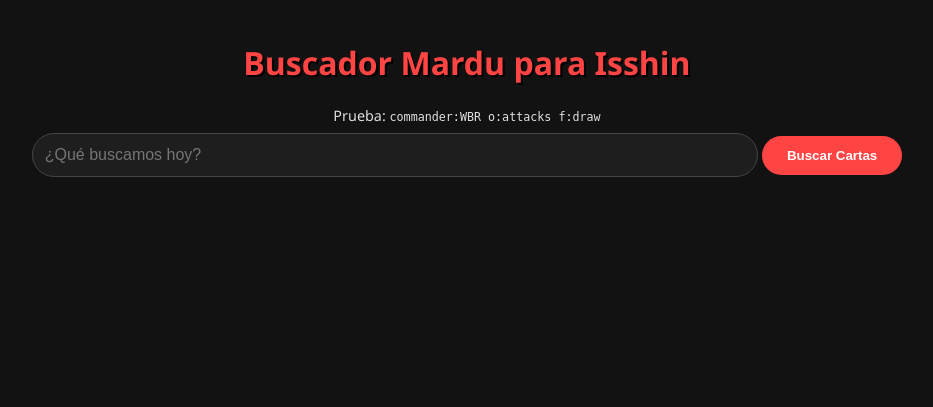
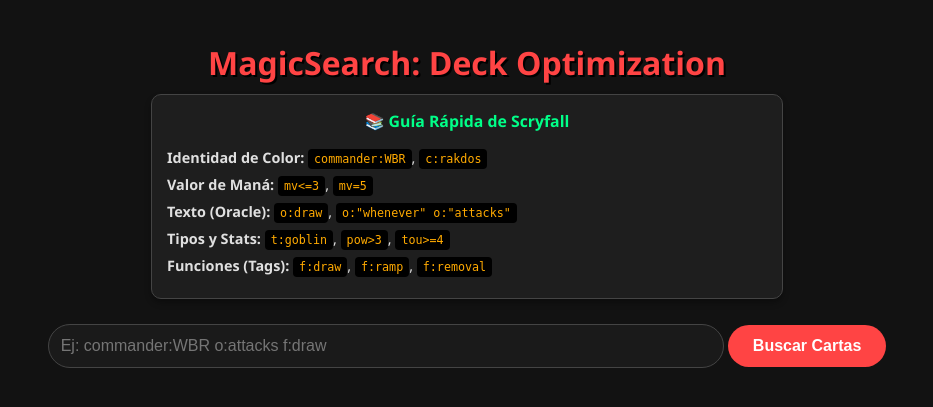
Before and after one commit to pinillaernesto/MagicSearch, a Flask app: page / in a window 1280 px wide. Shown: the top 407 px of the page, without its empty margins (173-1106 px from the left). Run offline with Flask 3, Linux system fonts and the light colour scheme.

Commit message:
Update index.html

```diff
--- a/templates/index.html
+++ b/templates/index.html
@@ -3,22 +3,33 @@
 <head>
     <meta charset="UTF-8">
     <meta name="viewport" content="width=device-width, initial-scale=1.0">
-    <title>Buscador de Cartas Isshin</title>
+    <title>MagicSearch: Deck Optimization</title>
     <style>
-        /* CSS: Esto es el "arte" de la carta, cómo se ve todo */
+        /* CSS: Estilos generales */
         body { font-family: 'Segoe UI', sans-serif; background-color: #121212; color: #e0e0e0; margin: 0; padding: 20px; }
         .container { max-width: 1000px; margin: auto; text-align: center; }
-        h1 { color: #ff4444; text-shadow: 2px 2px #000; }
+        h1 { color: #ff4444; text-shadow: 2px 2px #000; margin-bottom: 10px; }
+
+        /* Caja de la Guía de Búsqueda */
+        .guide-box {
+            background: #1e1e1e; border: 1px solid #444; border-radius: 10px;
+            padding: 15px; margin: 0 auto 25px auto; max-width: 600px;
+            text-align: left; font-size: 0.9em; box-shadow: 0 4px 6px rgba(0,0,0,0.3);
+        }
+        .guide-box h3 { margin-top: 0; color: #00ff88; text-align: center; font-size: 1.1em; }
+        .guide-box ul { list-style-type: none; padding-left: 0; margin-bottom: 0; }
+        .guide-box li { margin-bottom: 8px; }
+        .guide-box code { background: #000; padding: 3px 6px; border-radius: 4px; color: #ffaa00; font-family: monospace; }
 
         /* Estilo del buscador */
         form { margin-bottom: 30px; }
         input[type="text"] {
-            padding: 12px; width: 70%; border-radius: 25px; border: 1px solid #444;
-            background: #1e1e1e; color: white; font-size: 16px;
+            padding: 12px; width: 65%; border-radius: 25px; border: 1px solid #444;
+            background: #1a1a1a; color: white; font-size: 16px;
         }
         button {
             padding: 12px 25px; border-radius: 25px; border: none;
-            background: #ff4444; color: white; cursor: pointer; font-weight: bold;
+            background: #ff4444; color: white; cursor: pointer; font-weight: bold; font-size: 16px;
         }
         button:hover { background: #cc0000; }
 
@@ -35,16 +46,26 @@
         .card:hover { transform: translateY(-5px); border-color: #ff4444; }
         img { width: 100%; border-radius: 10px; }
         p { margin: 8px 0; font-size: 0.9em; }
-        .price { color: #00ff88; font-weight: bold; }
+        .price { color: #00ff88; font-weight: bold; font-size: 1.1em; }
     </style>
 </head>
 <body>
     <div class="container">
-        <h1>Buscador Mardu para Isshin</h1>
-        <p>Prueba: <code>commander:WBR o:attacks f:draw</code></p>
+        <h1>MagicSearch: Deck Optimization</h1>
+
+        <div class="guide-box">
+            <h3>📚 Guía Rápida de Scryfall</h3>
+            <ul>
+                <li><strong>Identidad de Color:</strong> <code>commander:WBR</code>, <code>c:rakdos</code></li>
+                <li><strong>Valor de Maná:</strong> <code>mv<=3</code>, <code>mv=5</code></li>
+                <li><strong>Texto (Oracle):</strong> <code>o:draw</code>, <code>o:"whenever" o:"attacks"</code></li>
+                <li><strong>Tipos y Stats:</strong> <code>t:goblin</code>, <code>pow>3</code>, <code>tou>=4</code></li>
+                <li><strong>Funciones (Tags):</strong> <code>f:draw</code>, <code>f:ramp</code>, <code>f:removal</code></li>
+            </ul>
+        </div>
 
         <form method="POST">
-            <input type="text" name="query" placeholder="¿Qué buscamos hoy?" required>
+            <input type="text" name="query" placeholder="Ej: commander:WBR o:attacks f:draw" required>
             <button type="submit">Buscar Cartas</button>
         </form>
 
```
